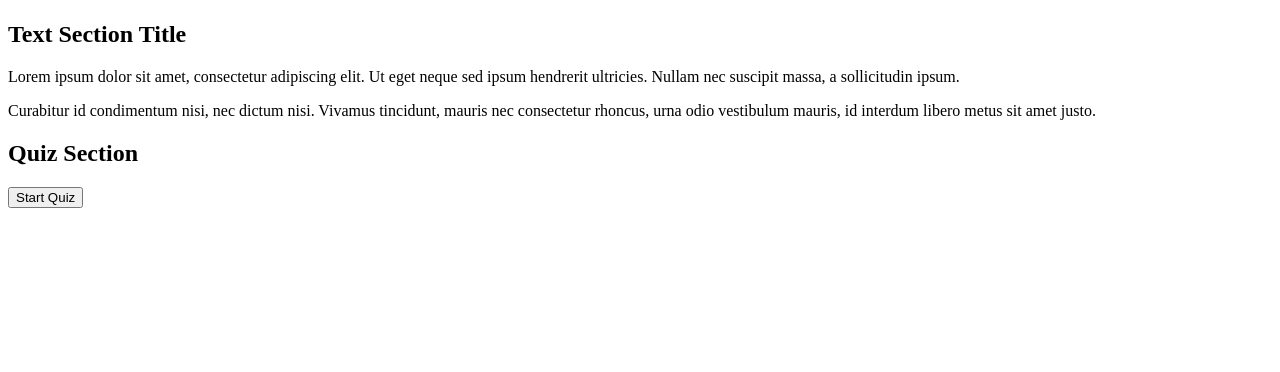
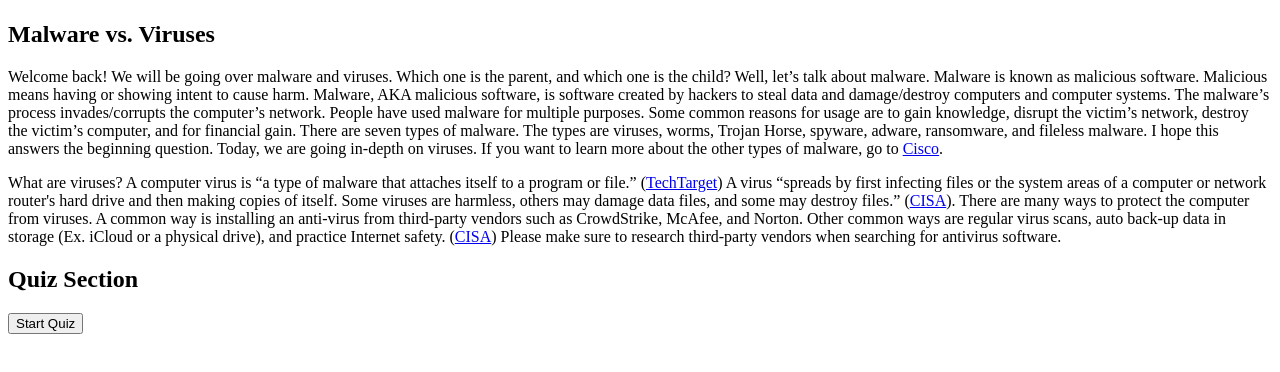
Before and after one commit to Aaronb0117/Senior-Project, a plain HTML site: page public/modules/module6.html in a window 1280 px wide. Shown: the part 398-770 px from the top of the page. Drawn offline with Linux system fonts and the light colour scheme.

Commit message:
Update module6.html

```diff
--- a/public/modules/module6.html
+++ b/public/modules/module6.html
@@ -17,9 +17,18 @@
 
         <!-- Text Content -->
         <div class="text-content">
-            <h2>Text Section Title</h2>
-            <p>Lorem ipsum dolor sit amet, consectetur adipiscing elit. Ut eget neque sed ipsum hendrerit ultricies. Nullam nec suscipit massa, a sollicitudin ipsum.</p>
-            <p>Curabitur id condimentum nisi, nec dictum nisi. Vivamus tincidunt, mauris nec consectetur rhoncus, urna odio vestibulum mauris, id interdum libero metus sit amet justo.</p>
+            <h2>Malware vs. Viruses</h2>
+            <p>Welcome back! We will be going over malware and viruses. Which one is the parent, and which one is the child? Well, let’s talk about malware.
+                Malware is known as malicious software. Malicious means having or showing intent to cause harm. Malware, AKA malicious software, is software created by hackers to steal data and damage/destroy computers and computer systems.
+                The malware’s process invades/corrupts the computer’s network. People have used malware for multiple purposes. Some common reasons for usage are to gain knowledge, disrupt the victim’s network, destroy the victim’s computer, and for financial gain.
+                There are seven types of malware. The types are viruses, worms, Trojan Horse, spyware, adware, ransomware, and fileless malware. I hope this answers the beginning question. Today, we are going in-depth on viruses.
+                If you want to learn more about the other types of malware, go to <a href="https://www.cisco.com/site/us/en/learn/topics/security/what-is-malware.html#jump-anchor-4">Cisco</a>.
+</p>
+            <p> What are viruses? A computer virus is “a type of malware that attaches itself to a program or file.” (<a href="https://www.techtarget.com/searchsecurity/definition/virus">TechTarget</a>) A virus “spreads by first infecting files or the system areas of a computer or network router's hard drive and then making copies of itself.
+                Some viruses are harmless, others may damage data files, and some may destroy files.” (<a href="https://www.cisa.gov/news-events/news/virus-basics#:~:text=A%20computer%20virus%20is%20a,and%20some%20may%20destroy%20files.">CISA</a>). There are many ways to protect the computer from viruses. A common way is installing an anti-virus from third-party vendors such as CrowdStrike, McAfee, and Norton.
+                Other common ways are regular virus scans, auto back-up data in storage (Ex. iCloud or a physical drive), and practice Internet safety. (<a href="https://www.cisa.gov/news-events/news/virus-basics#:~:text=A%20computer%20virus%20is%20a,and%20some%20may%20destroy%20files.">CISA</a>)
+                Please make sure to research third-party vendors when searching for antivirus software.
+            </p>
         </div>
 
         <!-- Quiz -->
```
